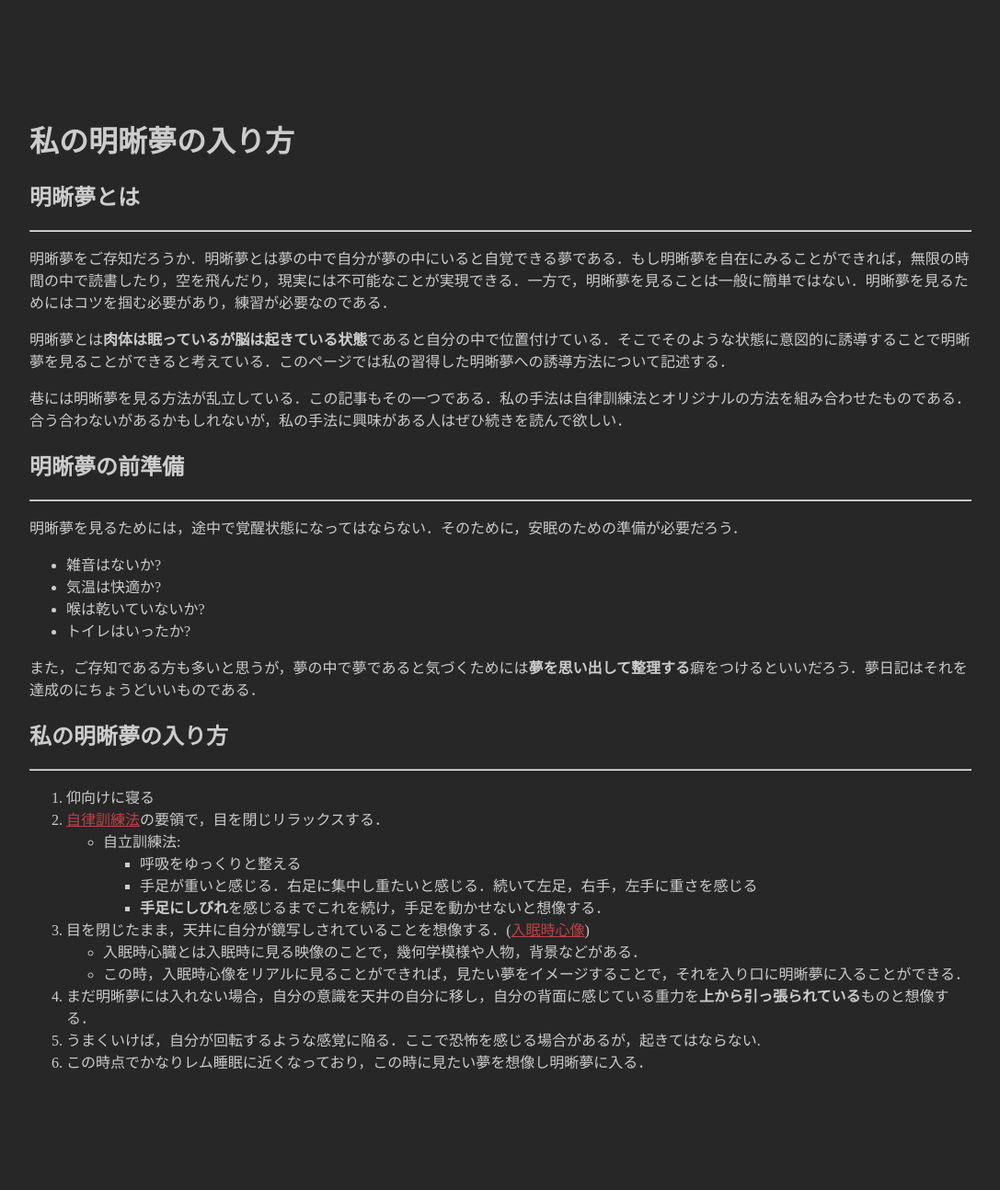
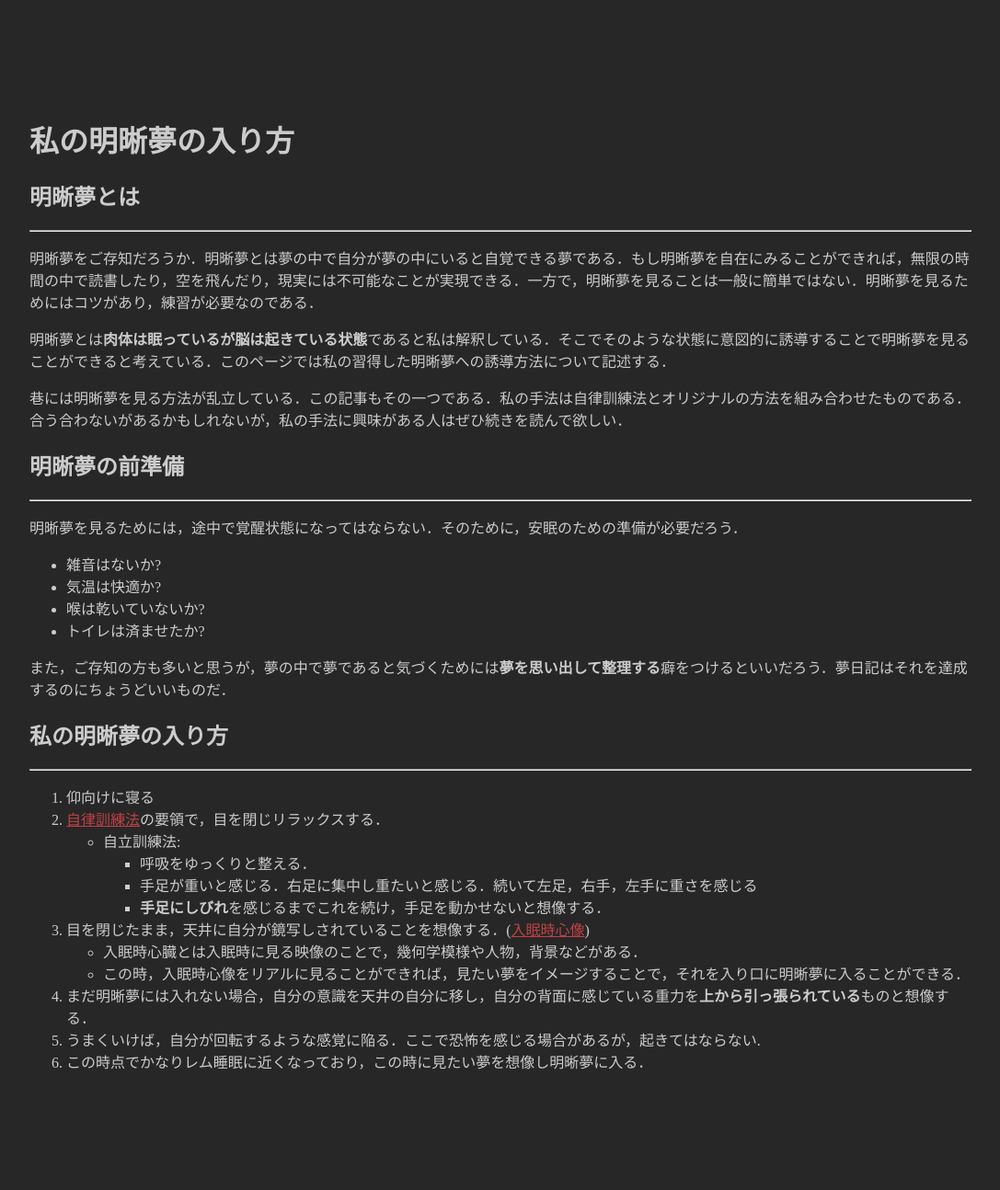
Before and after one commit to hihumi-riku/hihumi-riku.github.io, a Jekyll site: the page built from _posts/2019-01-29-lucid_dreaming_1.md, in a window 1280 px wide. Shown: the whole page at 92% size, without its empty margins (96-1183 px from the left). Built offline with Jekyll 4.4.1, drawn with Linux system fonts in a browser that asks for light colours.

Commit message:
Update 2019-01-29-lucid_dreaming_1.md

```diff
--- a/_posts/2019-01-29-lucid_dreaming_1.md
+++ b/_posts/2019-01-29-lucid_dreaming_1.md
@@ -7,10 +7,10 @@ title: 私の明晰夢の入り方
 
 ## 明晰夢とは
 ---
-明晰夢をご存知だろうか．明晰夢とは夢の中で自分が夢の中にいると自覚できる夢である．もし明晰夢を自在にみることができれば，無限の時間の中で読書したり，空を飛んだり，現実には不可能なことが実現できる．一方で，明晰夢を見ることは一般に簡単ではない．明晰夢を見るためにはコツを掴む必要があり，練習が必要なのである．
+明晰夢をご存知だろうか．明晰夢とは夢の中で自分が夢の中にいると自覚できる夢である．もし明晰夢を自在にみることができれば，無限の時間の中で読書したり，空を飛んだり，現実には不可能なことが実現できる．一方で，明晰夢を見ることは一般に簡単ではない．明晰夢を見るためにはコツがあり，練習が必要なのである．
 
 
-明晰夢とは**肉体は眠っているが脳は起きている状態**であると自分の中で位置付けている．そこでそのような状態に意図的に誘導することで明晰夢を見ることができると考えている．このページでは私の習得した明晰夢への誘導方法について記述する．
+明晰夢とは**肉体は眠っているが脳は起きている状態**であると私は解釈している．そこでそのような状態に意図的に誘導することで明晰夢を見ることができると考えている．このページでは私の習得した明晰夢への誘導方法について記述する．
 
 
 巷には明晰夢を見る方法が乱立している．この記事もその一つである．私の手法は自律訓練法とオリジナルの方法を組み合わせたものである．合う合わないがあるかもしれないが，私の手法に興味がある人はぜひ続きを読んで欲しい．
@@ -22,16 +22,16 @@ title: 私の明晰夢の入り方
 - 雑音はないか?
 - 気温は快適か?
 - 喉は乾いていないか?
-- トイレはいったか?
+- トイレは済ませたか?
 
-また，ご存知である方も多いと思うが，夢の中で夢であると気づくためには**夢を思い出して整理する**癖をつけるといいだろう．夢日記はそれを達成のにちょうどいいものである．
+また，ご存知の方も多いと思うが，夢の中で夢であると気づくためには**夢を思い出して整理する**癖をつけるといいだろう．夢日記はそれを達成するのにちょうどいいものだ．
 
 ## 私の明晰夢の入り方
 ---
 1. 仰向けに寝る
 2. [自律訓練法](https://ja.wikipedia.org/wiki/%E8%87%AA%E5%BE%8B%E8%A8%93%E7%B7%B4%E6%B3%95)の要領で，目を閉じリラックスする．
     - 自立訓練法:
-        - 呼吸をゆっくりと整える
+        - 呼吸をゆっくりと整える．
         - 手足が重いと感じる．右足に集中し重たいと感じる．続いて左足，右手，左手に重さを感じる
         - **手足にしびれ**を感じるまでこれを続け，手足を動かせないと想像する．
 3. 目を閉じたまま，天井に自分が鏡写しされていることを想像する．([入眠時心像](/2019/01/29/hypnagogic_imagery.html))
```
